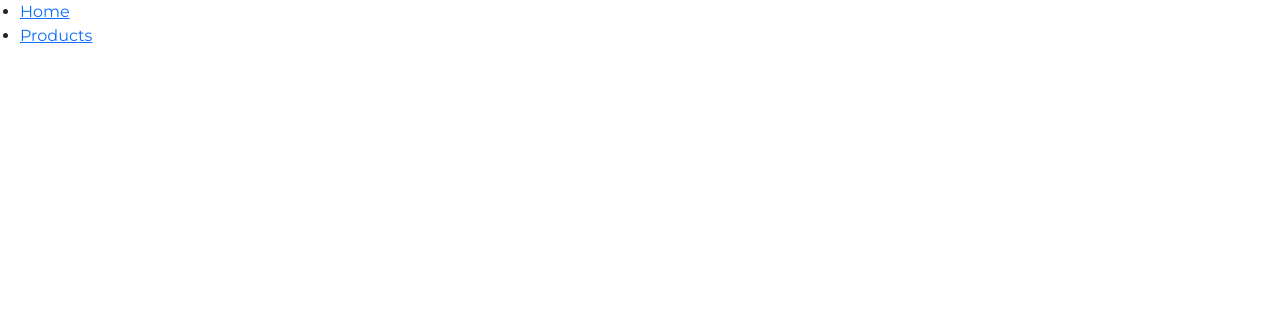
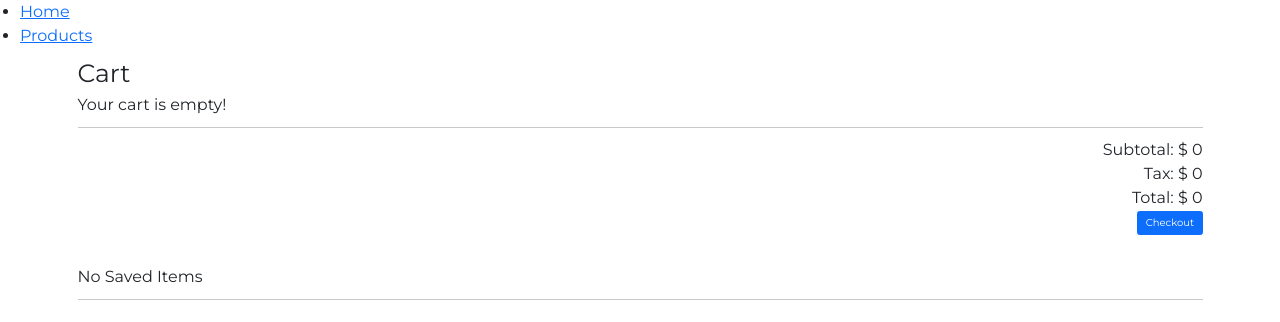
Before and after one commit to v-walker/hw-redux-shopping-cart, a React (Create React App) app: page /checkout in a window 1280 px wide. Before the commit this address had no page. Shown: the top 322 px of the page. Built offline with nearby package versions, Linux system fonts and the light colour scheme.

Commit message:
checkout

```diff
--- a/src/components/CartItems.jsx
+++ b/src/components/CartItems.jsx
@@ -4,13 +4,14 @@ import { useSelector, useDispatch } from 'react-redux';
 import { formatCurrency } from './utils';
 import Fade from 'react-reveal/Fade';
 import { deleteItem, saveItem, addBack } from '../actions/cartActions';
+import { Link } from 'react-router-dom';
 
 const CartItems = () => {
   const dispatch = useDispatch()
   const cartItems = useSelector(state => state.cartCRD.cartItems);
   const numberOfItems = useSelector(state => state.cartCRD.numberOfItems);
   const totalCost = useSelector(state => state.cartCRD.totalCost);
-  const savedItems = useSelector(state => state.cartCRD.savedItems)
+  const savedItems = useSelector(state => state.cartCRD.savedItems);
 
   return (
     <>
@@ -21,6 +22,8 @@ const CartItems = () => {
           : <div>You have {numberOfItems} items in your cart
             <br />
             Total Cost: {formatCurrency(totalCost)}
+            <br />
+            <button className="btn btn-success"><Link to="/checkout" style={{textDecoration: "none", color: "white"}}>Proceed to checkout</Link></button>
             </div>
         }
       </div>
--- /dev/null
+++ b/src/components/Checkout.jsx
@@ -0,0 +1,109 @@
+import React from 'react';
+import { Link } from 'react-router-dom';
+import { useSelector, useDispatch } from 'react-redux';
+import { formatCurrency } from './utils';
+import Fade from 'react-reveal/Fade';
+import { deleteItem, saveItem, addBack } from '../actions/cartActions';
+
+// Add a button to the CartItems component that says "Proceed to checkout". Create a new page for your application. When a user clicks on the "Proceed to checkout" button, it navigates them to this page and shows a breakdown of their order, including a 8.25% sales tax. Use the image below as an example.
+
+// When the user the user click on "Place your order", It wipes out the cart and navigates to page that thanks them for their oder.
+
+function Checkout() {
+    const dispatch = useDispatch();
+    const cartItems = useSelector(state => state.cartCRD.cartItems);
+    const numberOfItems = useSelector(state => state.cartCRD.numberOfItems);
+    const subtotal = useSelector(state => state.cartCRD.totalCost);
+    const savedItems = useSelector(state => state.cartCRD.savedItems);
+
+    return (
+        <div className="container">
+            <h1>Cart</h1>
+            <div>
+                {
+                cartItems.length === 0
+                ? <div>Your cart is empty!</div>
+                : <div>You have {numberOfItems} items in your cart
+
+                    </div>
+                }
+            </div>
+
+            <hr />
+
+            <Fade left cascade>
+                <div className="row cart-items">
+                {cartItems.map(item => {
+                    return (
+                    <div key={item.id} className="col-12 mb-3 d-flex flex-column">
+                        <div className="d-flex">
+                        <div>
+                            <img src={item.image} alt={item.title} />
+                        </div>
+
+                        <div>{item.title}</div>
+                        </div>
+
+                        <div>
+                        {formatCurrency(item.price)}
+                        <button className="ms-2 btn btn-info" onClick={() => dispatch(saveItem(item))}>Save for Later</button>
+                        <button className="ms-2 btn btn-danger" onClick={() => dispatch(deleteItem(item))}>Remove</button>
+                        </div>
+                    </div>
+                    )
+                })}
+                </div>
+        </Fade>
+
+        <div className="row d-flex justify-content-end text-end">
+            <div className="col-2">
+                Subtotal: {formatCurrency(subtotal)}
+                <br />
+                Tax: {formatCurrency(subtotal * 0.0825)}
+                <br />
+                Total: {formatCurrency(subtotal + (subtotal * 0.0825))}
+                <br />
+                <button className="btn btn-primary"><Link to="/transaction_successful" style={{textDecoration: "none", color: "white"}}>Checkout</Link></button>
+            </div>
+
+        </div>
+
+
+
+{/* saved for later */}
+        <div className="mt-5">
+          {
+          savedItems.length === 0
+          ? <div>No Saved Items</div>
+          : <div>You have {savedItems.length} items saved for later</div>
+          }
+      </div>
+      <hr />
+      <Fade left cascade>
+        <div className="row cart-items">
+          {savedItems.map(item => {
+            return (
+              <div key={item.id} className="col-12 mb-3 d-flex flex-column">
+                <div className="d-flex">
+                  <div>
+                    <img src={item.image} alt={item.title} />
+                  </div>
+
+                  <div>{item.title}</div>
+                </div>
+
+                <div>
+                  {formatCurrency(item.price)}
+                  <button className="ms-2 btn btn-warning" onClick={() => dispatch(addBack(item))}>Add to Cart</button>
+                  <button className="ms-2 btn btn-danger" onClick={() => dispatch(deleteItem(item))}>Remove</button>
+                </div>
+              </div>
+            )
+          })}
+        </div>
+      </Fade>
+        </div>
+    )
+}
+
+export default Checkout
--- a/src/components/ItemDetail.jsx
+++ b/src/components/ItemDetail.jsx
@@ -34,7 +34,7 @@ function ItemDetail() {
                                     </p>
                                     <div className="d-flex">
                                         <button className="btn btn-warning" onClick={()=>dispatch(addToCart(product))}>Add to Cart</button>
-                                        <button className="ms-2 btn btn-success"> <Link to="/products" style={{textDecoration: "none", color: "black"}}>Back to Products</Link> </button>
+                                        <button className="ms-2 btn btn-success"> <Link to="/products" style={{textDecoration: "none", color: "white"}}>Back to Products</Link> </button>
                                     </div>
 
                                 </div>
--- a/src/components/Products.jsx
+++ b/src/components/Products.jsx
@@ -7,7 +7,7 @@ import Card from 'react-bootstrap/Card';
 import { formatCurrency } from './utils';
 import Fade from 'react-reveal/Fade';
 import CartItems from './CartItems';
-import { Link } from 'react-router-dom'
+import { Link } from 'react-router-dom';
 
 const Products = () => {
   const dispatch = useDispatch();
--- a/src/index.js
+++ b/src/index.js
@@ -8,6 +8,7 @@ import App from './App';
 import BaseLayout from './components/layout/BaseLayout';
 import Products from './components/Products';
 import ItemDetail from './components/ItemDetail';
+import Checkout from './components/Checkout';
 import rootReducer from './reducers';
 import { BrowserRouter as Router, Route, Routes } from 'react-router-dom';
 
@@ -26,6 +27,7 @@ ReactDOM.render(
           <Route path="/" element={<App />}/>
           <Route path="/products" element={<Products />}/>
           <Route path="/products/details/:id" element={<ItemDetail />}/>
+          <Route path="/checkout" element={<Checkout />}/>
         </Routes>
       </BaseLayout>
     </Router>
```
